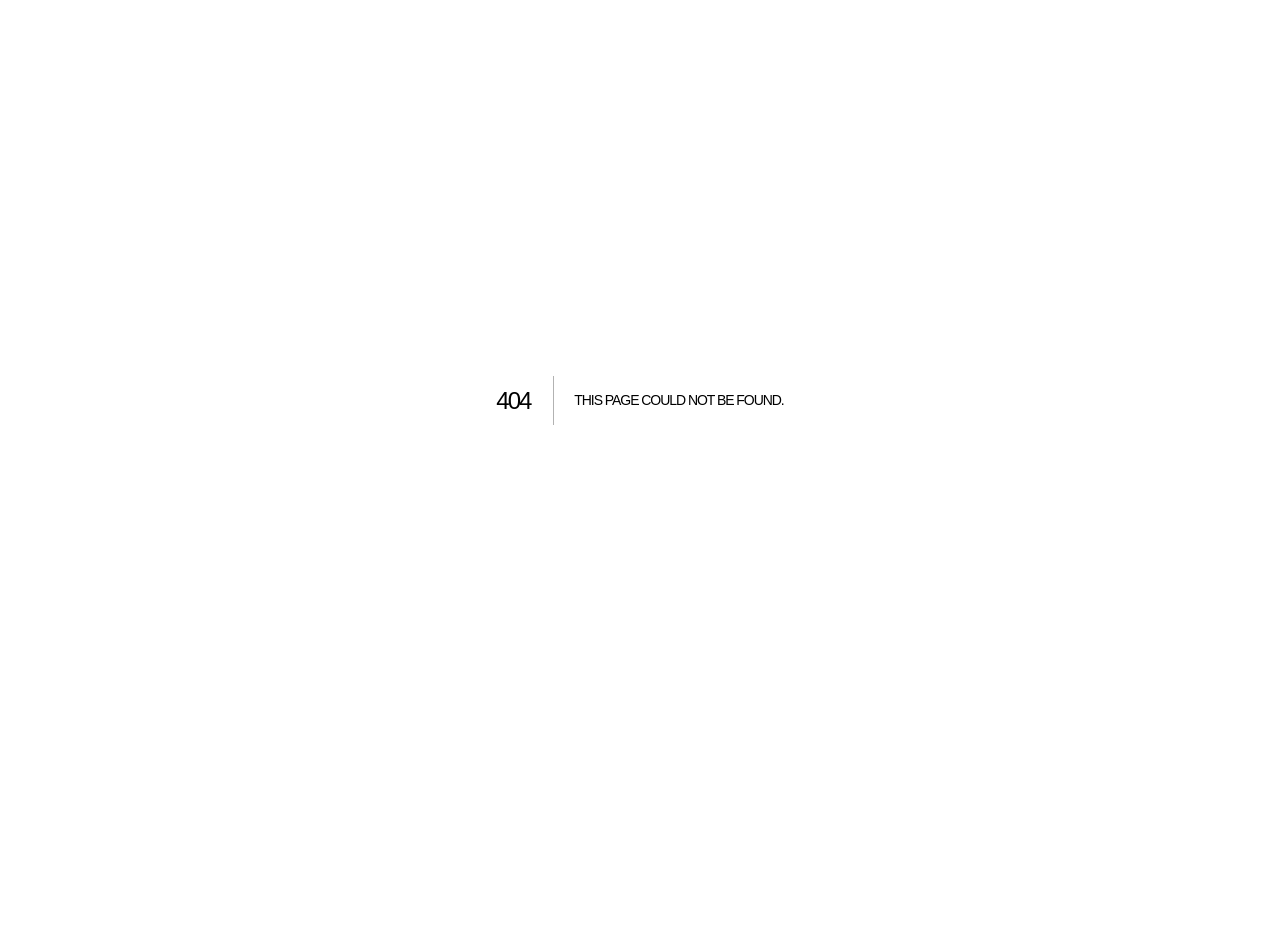
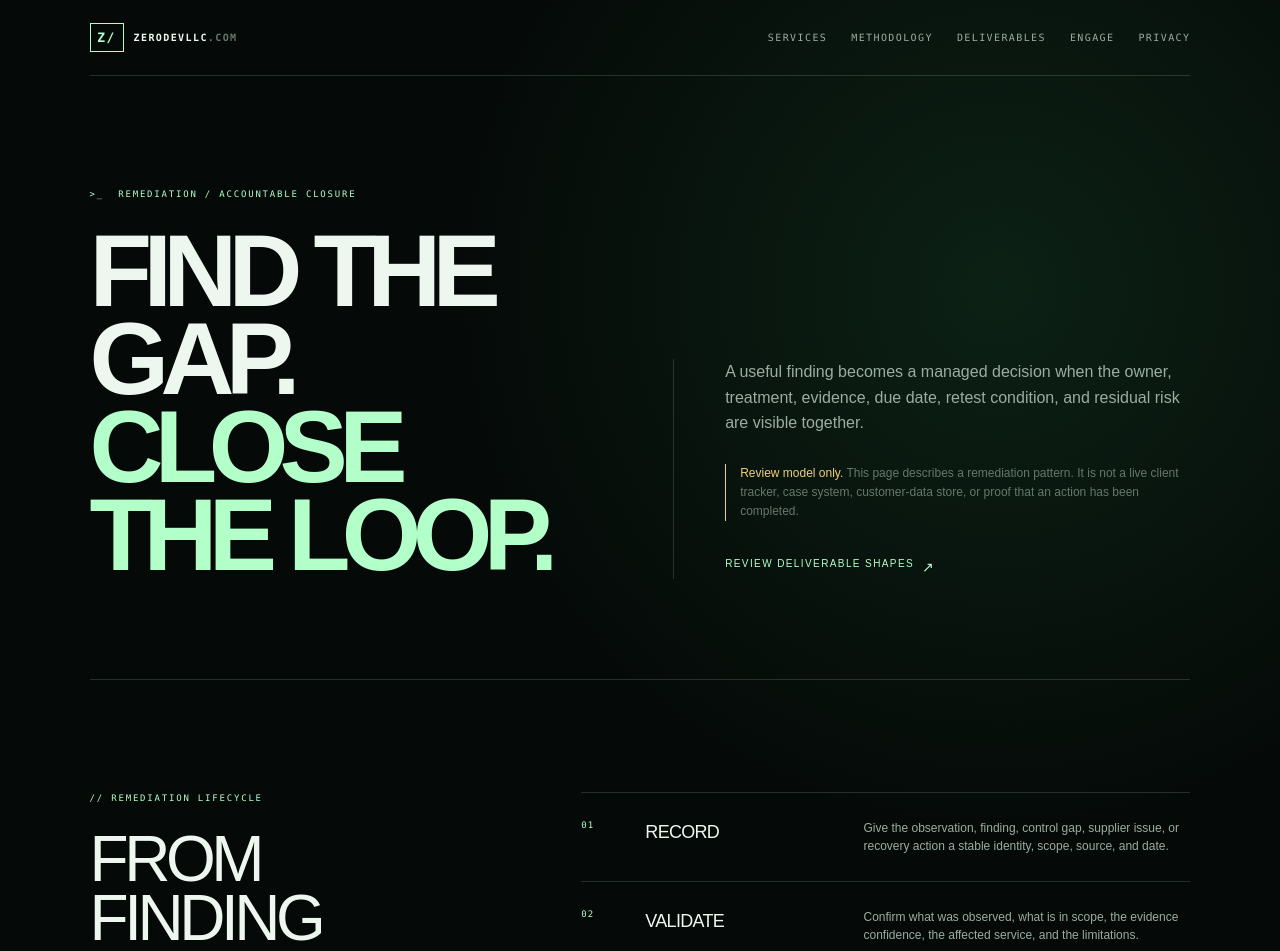
Before and after one commit to ZeroXSHDW/ZERODEVLLC-Website-Source-Code, a Next.js app: page /remediation in a window 1280 px wide. Before the commit this address had no page. Shown: the top 951 px of the page. Before the commit the page ends 800 px from the top, so only its background shows below. Built offline with nearby package versions, Linux system fonts and the light colour scheme.

Commit message:
feat: add remediation lifecycle surface

```diff
--- a/app/deliverables/page.tsx
+++ b/app/deliverables/page.tsx
@@ -102,7 +102,7 @@ export default function DeliverablesPage() {
 
         <section className={styles.cta} aria-labelledby="deliverables-cta-heading">
           <div><p className={styles.eyebrow}>{'// NEXT MOVE'}</p><h2 id="deliverables-cta-heading">Choose the<br /><span>evidence question.</span></h2></div>
-          <div><p>Start with the decision, audience, scope, and authority. The deliverable shape can then be adapted to the engagement without inventing certainty.</p><p><Link className={styles.primaryLink} href="/engage">Prepare the first brief <span aria-hidden="true">↗</span></Link><br /><Link className={styles.primaryLink} href="/methodology">Review the methodology <span aria-hidden="true">↗</span></Link></p></div>
+          <div><p>Start with the decision, audience, scope, and authority. The deliverable shape can then be adapted to the engagement without inventing certainty.</p><p><Link className={styles.primaryLink} href="/engage">Prepare the first brief <span aria-hidden="true">↗</span></Link><br /><Link className={styles.primaryLink} href="/methodology">Review the methodology <span aria-hidden="true">↗</span></Link><br /><Link className={styles.primaryLink} href="/remediation">Review the remediation lifecycle <span aria-hidden="true">↗</span></Link></p></div>
         </section>
       </div>
     </main>
--- a/app/methodology/page.tsx
+++ b/app/methodology/page.tsx
@@ -130,7 +130,7 @@ export default function MethodologyPage() {
 
         <section className={styles.cta} aria-labelledby="methodology-cta-heading">
           <div><p className={styles.eyebrow}>{'// CONTINUE'}</p><h2 id="methodology-cta-heading">Choose the<br /><span>right surface.</span></h2></div>
-          <div><p>Review the service areas or the standards library before starting a conversation.</p><p><Link className={styles.primaryLink} href="/services">View services <span aria-hidden="true">↗</span></Link><br /><Link className={styles.primaryLink} href="/frameworks">View frameworks <span aria-hidden="true">↗</span></Link></p></div>
+          <div><p>Review the service areas, standards library, or remediation lifecycle before starting a conversation.</p><p><Link className={styles.primaryLink} href="/services">View services <span aria-hidden="true">↗</span></Link><br /><Link className={styles.primaryLink} href="/frameworks">View frameworks <span aria-hidden="true">↗</span></Link><br /><Link className={styles.primaryLink} href="/remediation">View remediation lifecycle <span aria-hidden="true">↗</span></Link></p></div>
         </section>
       </div>
     </main>
--- /dev/null
+++ b/app/remediation/page.tsx
@@ -0,0 +1,134 @@
+import type { Metadata } from 'next';
+import Link from 'next/link';
+import styles from '../services/services.module.css';
+
+export const metadata: Metadata = {
+  title: 'Remediation and closure // ZeroDev LLC',
+  description: 'A reviewable remediation lifecycle for findings, control gaps, resilience actions, retesting, and residual-risk decisions.',
+  alternates: { canonical: 'https://zerodevllc.com/remediation' },
+  openGraph: {
+    title: 'Remediation and closure // ZeroDev LLC',
+    description: 'Connect findings to owners, treatment, evidence, retesting, and an explicit residual-risk decision.',
+    url: 'https://zerodevllc.com/remediation',
+    type: 'website',
+  },
+};
+
+const stages = [
+  ['01', 'Record', 'Give the observation, finding, control gap, supplier issue, or recovery action a stable identity, scope, source, and date.'],
+  ['02', 'Validate', 'Confirm what was observed, what is in scope, the evidence confidence, the affected service, and the limitations.'],
+  ['03', 'Assign', 'Name the accountable owner, decision owner, treatment path, target date, dependency, and escalation route.'],
+  ['04', 'Treat', 'Remediate, mitigate, transfer, avoid, or accept with an explicit rationale, authority, time boundary, and residual-risk view.'],
+  ['05', 'Verify', 'Review the changed control, evidence, recovery capability, supplier commitment, or test result against the agreed condition.'],
+  ['06', 'Close or carry', 'Record the closure evidence, unresolved limitation, accepted residual risk, next review trigger, or retest requirement.'],
+] as const;
+
+const fields = [
+  'Finding, requirement, control, supplier, or recovery-action identifier',
+  'Source, scope, observed date, evidence state, confidence, and limitation',
+  'Mission or business consequence, exposure, priority, and treatment choice',
+  'Accountable owner, decision owner, due date, dependency, and escalation path',
+  'Remediation evidence, retest method, exercise result, or supplier response',
+  'Status, residual risk, acceptance authority, closure note, and next review trigger',
+] as const;
+
+const statuses = [
+  ['Open', 'A question, finding, gap, or action exists and needs a decision.'],
+  ['Validated', 'The scope and evidence have been reviewed enough to plan treatment.'],
+  ['Treatment planned', 'An owner, action, target date, dependency, and decision path are recorded.'],
+  ['In progress or blocked', 'Work is underway or a named dependency prevents progress.'],
+  ['Ready for retest', 'The owner says the condition changed and the agreed verification can occur.'],
+  ['Closed with evidence or accepted risk', 'The disposition is supported by evidence and authorized residual-risk ownership.'],
+] as const;
+
+export default function RemediationPage() {
+  return (
+    <main className={styles.page}>
+      <a className={styles.skipLink} href="#remediation-content">Skip to remediation content</a>
+      <header className={styles.header}>
+        <Link className={styles.brand} href="/" aria-label="ZeroDev LLC home">
+          <span className={styles.brandMark}>Z/</span>
+          <span>ZERODEVLLC<span className={styles.brandDim}>.COM</span></span>
+        </Link>
+        <nav className={styles.headerNav} aria-label="Remediation navigation">
+          <Link href="/services">Services</Link>
+          <Link href="/methodology">Methodology</Link>
+          <Link href="/deliverables">Deliverables</Link>
+          <Link href="/engage">Engage</Link>
+          <Link href="/privacy">Privacy</Link>
+        </nav>
+      </header>
+
+      <div className={styles.layout} id="remediation-content">
+        <section className={styles.hero} aria-labelledby="remediation-heading">
+          <div>
+            <p className={styles.eyebrow}><span aria-hidden="true">&gt;_</span> REMEDIATION / ACCOUNTABLE CLOSURE</p>
+            <h1 id="remediation-heading">Find the gap.<br /><span>Close the loop.</span></h1>
+          </div>
+          <div className={styles.heroCopy}>
+            <p>A useful finding becomes a managed decision when the owner, treatment, evidence, due date, retest condition, and residual risk are visible together.</p>
+            <p className={styles.heroBoundary}><strong>Review model only.</strong> This page describes a remediation pattern. It is not a live client tracker, case system, customer-data store, or proof that an action has been completed.</p>
+            <p><Link className={styles.primaryLink} href="/deliverables">Review deliverable shapes <span aria-hidden="true">↗</span></Link></p>
+          </div>
+        </section>
+
+        <section className={styles.methodSection} aria-labelledby="lifecycle-heading">
+          <div className={styles.sectionIntro}>
+            <p className={styles.eyebrow}>{'// REMEDIATION LIFECYCLE'}</p>
+            <h2 id="lifecycle-heading">From finding<br /><span>to evidence.</span></h2>
+            <p>Use the same lifecycle for a technical finding, supplier gap, control exception, incident-readiness action, or recovery improvement.</p>
+          </div>
+          <div className={styles.stepList}>
+            {stages.map(([number, title, description]) => (
+              <article className={styles.step} key={number}>
+                <span className={styles.stepNumber}>{number}</span>
+                <h3>{title}</h3>
+                <p>{description}</p>
+              </article>
+            ))}
+          </div>
+        </section>
+
+        <section className={styles.twoColumn} aria-labelledby="fields-heading">
+          <div>
+            <p className={styles.eyebrow}>{'// ACTION RECORD'}</p>
+            <h2 id="fields-heading">No owner.<br /><span>No closure.</span></h2>
+            <p className={styles.bodyCopy}>The record should be concise enough to operate and complete enough to audit. A due date without an owner is not accountability; a status without evidence is not closure.</p>
+          </div>
+          <div className={styles.checkList}>
+            {fields.map((field, index) => <div key={field}><span>{String(index + 1).padStart(2, '0')}</span><p>{field}</p></div>)}
+          </div>
+        </section>
+
+        <section className={styles.outputSection} aria-labelledby="status-heading">
+          <div className={styles.sectionIntro}>
+            <p className={styles.eyebrow}>{'// STATUS VOCABULARY'}</p>
+            <h2 id="status-heading">State the work<br /><span>without optimism.</span></h2>
+            <p>Status labels should describe the current evidence state, not the desired outcome. “Closed” requires an authorized disposition and supporting evidence.</p>
+          </div>
+          <div className={styles.outputGrid}>
+            {statuses.map(([title, description], index) => (
+              <article className={styles.outputCard} key={title}>
+                <span className={styles.frameworkTag}>{String(index + 1).padStart(2, '0')} / STATUS</span>
+                <h3>{title}</h3>
+                <p>{description}</p>
+              </article>
+            ))}
+          </div>
+        </section>
+
+        <section className={styles.noticeSection} aria-labelledby="closure-heading">
+          <p className={styles.eyebrow}>{'// CLOSURE BOUNDARY'}</p>
+          <h2 id="closure-heading">Closed is not<br /><span>the end of risk.</span></h2>
+          <p>A control can change while the residual risk remains. A retest can pass while another dependency stays out of scope. A supplier can provide a response without independent verification. Record what changed, what was verified, what remains uncertain, who accepted the residual risk, and when the decision should be revisited.</p>
+          <p>Do not place live client records, credentials, private incident material, or confidential government or defense information into this public site or ordinary email.</p>
+        </section>
+
+        <section className={styles.cta} aria-labelledby="remediation-cta-heading">
+          <div><p className={styles.eyebrow}>{'// NEXT MOVE'}</p><h2 id="remediation-cta-heading">Make the action<br /><span>reviewable.</span></h2></div>
+          <div><p>Start with the decision, finding or gap, owner, evidence question, and review trigger. No sensitive record is required to begin a high-level conversation.</p><p><Link className={styles.primaryLink} href="/engage">Prepare the first brief <span aria-hidden="true">↗</span></Link><br /><Link className={styles.primaryLink} href="/methodology">Review the methodology <span aria-hidden="true">↗</span></Link></p></div>
+        </section>
+      </div>
+    </main>
+  );
+}
--- a/app/sitemap.ts
+++ b/app/sitemap.ts
@@ -9,6 +9,7 @@ export default function sitemap(): MetadataRoute.Sitemap {
     { url: 'https://zerodevllc.com/engage' },
     { url: 'https://zerodevllc.com/deliverables' },
     { url: 'https://zerodevllc.com/sectors' },
+    { url: 'https://zerodevllc.com/remediation' },
     { url: 'https://zerodevllc.com/privacy' },
   ];
 }
--- a/scripts/security-check.mjs
+++ b/scripts/security-check.mjs
@@ -31,6 +31,7 @@ const [
   engagePage,
   deliverablesPage,
   sectorsPage,
+  remediationPage,
   checkoutRoute,
   attacksRoute,
   page,
@@ -56,6 +57,7 @@ const [
   read("app/engage/page.tsx"),
   read("app/deliverables/page.tsx"),
   read("app/sectors/page.tsx"),
+  read("app/remediation/page.tsx"),
   readOptional("app/api/checkout/route.ts"),
   read("app/api/attacks/route.ts"),
   read("app/page.tsx"),
@@ -120,6 +122,9 @@ requireText("app/deliverables/page.tsx", deliverablesPage, "private incident evi
 requireText("app/sectors/page.tsx", sectorsPage, "Public-sector and government programs");
 requireText("app/sectors/page.tsx", sectorsPage, "Defense suppliers and primes");
 requireText("app/sectors/page.tsx", sectorsPage, "Audience map only");
+requireText("app/remediation/page.tsx", remediationPage, "Review model only");
+requireText("app/remediation/page.tsx", remediationPage, "No owner");
+requireText("app/remediation/page.tsx", remediationPage, "Closed with evidence or accepted risk");
 requireText("app/sitemap.ts", sitemap, "https://zerodevllc.com/privacy");
 requireText("app/sitemap.ts", sitemap, "https://zerodevllc.com/services");
 requireText("app/sitemap.ts", sitemap, "https://zerodevllc.com/methodology");
@@ -127,6 +132,7 @@ requireText("app/sitemap.ts", sitemap, "https://zerodevllc.com/frameworks");
 requireText("app/sitemap.ts", sitemap, "https://zerodevllc.com/engage");
 requireText("app/sitemap.ts", sitemap, "https://zerodevllc.com/deliverables");
 requireText("app/sitemap.ts", sitemap, "https://zerodevllc.com/sectors");
+requireText("app/sitemap.ts", sitemap, "https://zerodevllc.com/remediation");
 for (const source of [proxy, nextConfig]) {
   if (source.includes("'unsafe-inline'"))
     failures.push("CSP must not allow unsafe inline scripts or styles");
```
